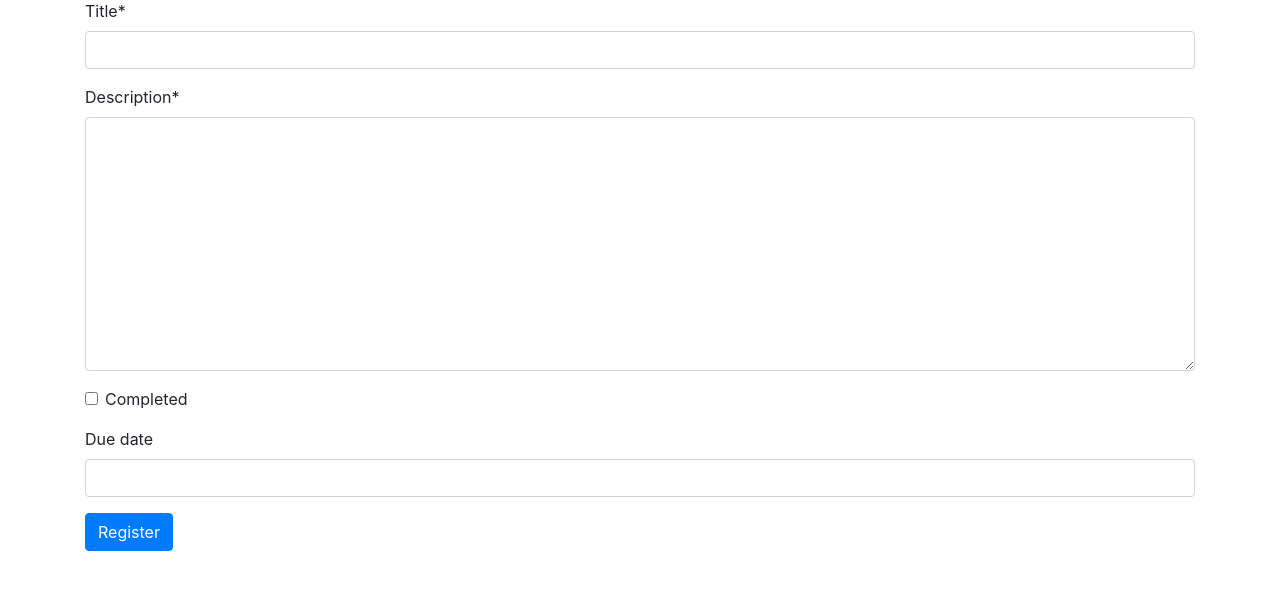
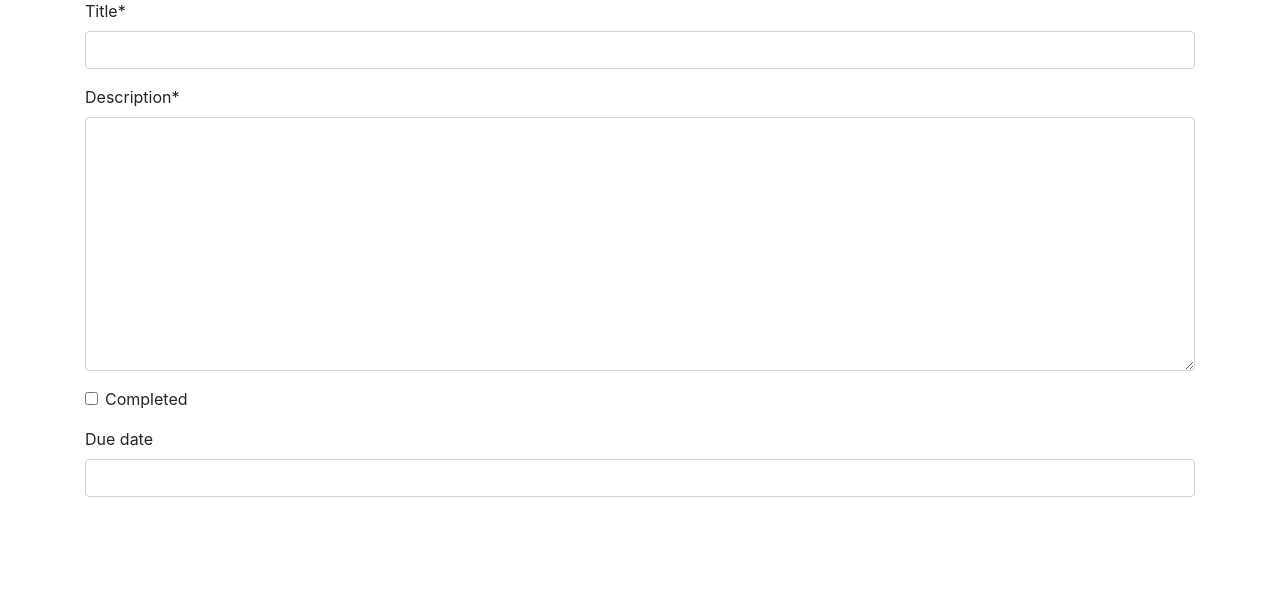
Before and after one commit to drjgouveia/my_task, a Django app: page /add in a window 1280 px wide. Shown: the part 153-766 px from the top of the page. Run offline with Django 4.2, Linux system fonts and the light colour scheme; the visitor is signed in with stand-in values (Sample User, id 1); some libraries are stand-ins or nearby versions.

Commit message:
Removing mistake on HTML

```diff
--- a/templates/task/add_task.html
+++ b/templates/task/add_task.html
@@ -8,6 +8,5 @@
     <form method="POST">
         {% csrf_token %}
         {{ form|crispy }}
-        <button class="btn btn-primary text-center" type="submit">Register</button>
     </form>
 {% endblock %}
--- a/templates/task/modify_task.html
+++ b/templates/task/modify_task.html
@@ -8,6 +8,5 @@
     <form method="POST">
         {% csrf_token %}
         {{ form|crispy }}
-        <button class="btn btn-primary text-center" type="submit">Register</button>
     </form>
 {% endblock %}
```
